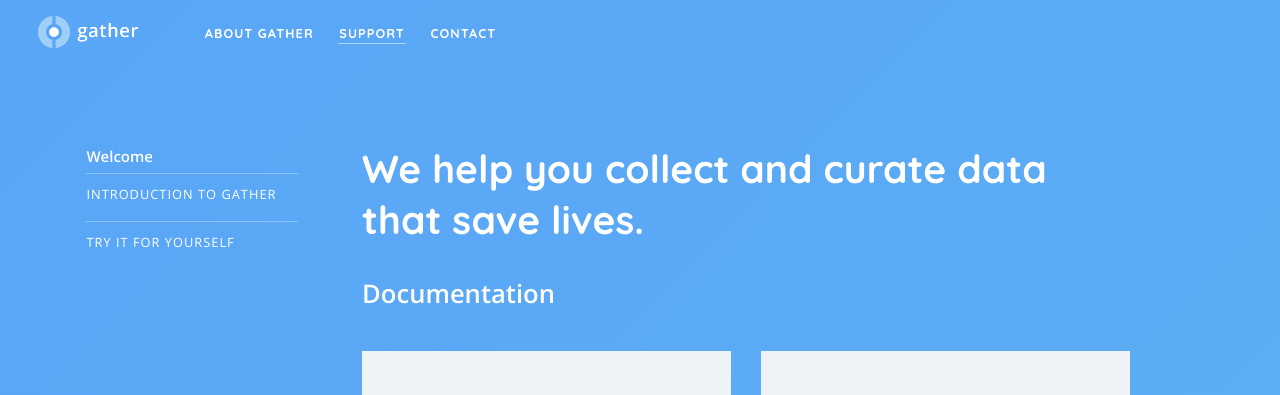
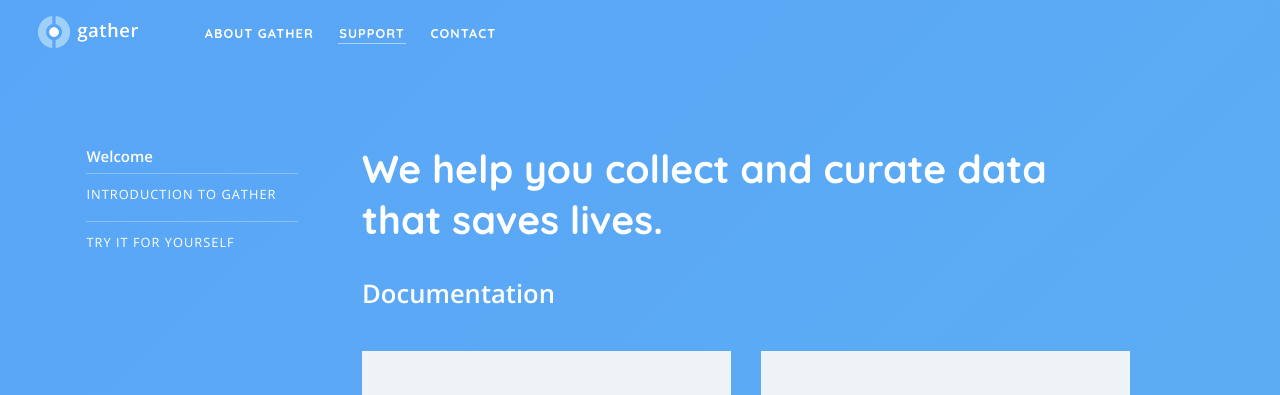
Before and after one commit to nixilla/gather, a Jekyll site: the page built from support.html, in a window 1280 px wide. Shown: the top 395 px of the page. Built offline with Jekyll 4.4.1, drawn with Linux system fonts in a browser that asks for light colours.

Commit message:
Update support.html
fix: wording

```diff
--- a/support.html
+++ b/support.html
@@ -8,7 +8,7 @@ page: support
 
 
 <div id="documentation">
-  <h3 class="section__title">We help you collect and curate data that save lives.</h3>
+  <h3 class="section__title">We help you collect and curate data that saves lives.</h3>
   <h4 class="section__subtitle">Documentation</h4>
   <div class="grid-row">
     <div class="box">
```
